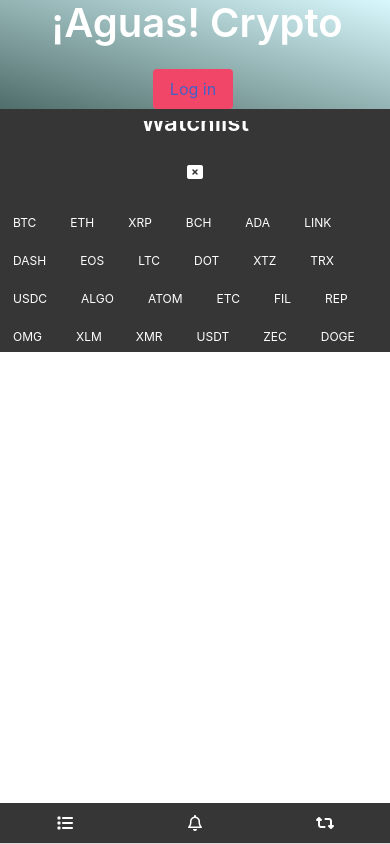
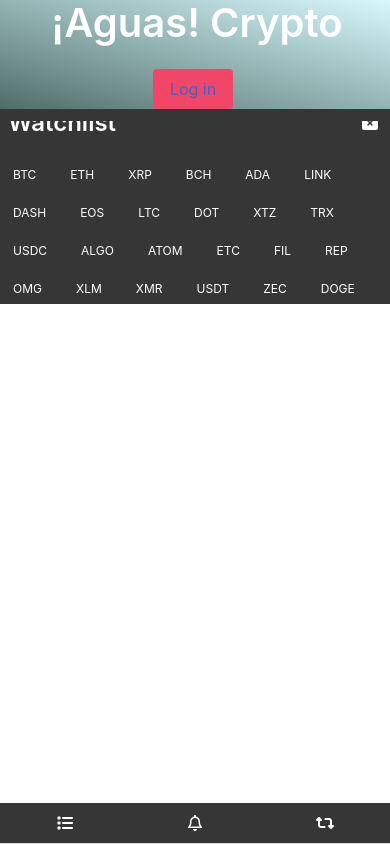
Before and after one commit to dorbro555/Aguas-Crypto, a React (Create React App) app in the folder client/: page / in a window 390 px wide. Both pictures are taken after a click on the link 65 px from the left and 823 px from the top of the page. Built offline with nearby package versions, Linux system fonts and the light colour scheme; no server answers.

Commit message:
Fixed watchlist and alert list title bar on mobile

```diff
--- a/client/src/AlertsList.jsx
+++ b/client/src/AlertsList.jsx
@@ -4,8 +4,8 @@ const AlertsList = ({alerts, close}) => {
 
   return(
     <div className='alert-list columns is-multiline is-gapless'>
-      <div className='column is-12'>
-        <div className='level mx-2'>
+      <div className='column is-12 has-background-dark'>
+        <div className='level is-mobile mx-2'>
           <div className='level-left'>
             <div className='level-item'>
               <h4 className='title is-4 has-text-white'>Alerts</h4>
--- a/client/src/watchlist.jsx
+++ b/client/src/watchlist.jsx
@@ -7,7 +7,7 @@ const pairs = ['btc','eth','xrp','bch','ada', 'link','dash','eos',
 
   return(
     <div className=''>
-        <div className='level mx-2'>
+        <div className='level is-mobile mx-2'>
           <div className='level-left'>
             <div className='level-item'>
               <h4 className='title is-4 has-text-white'>Watchlist</h4>
```
